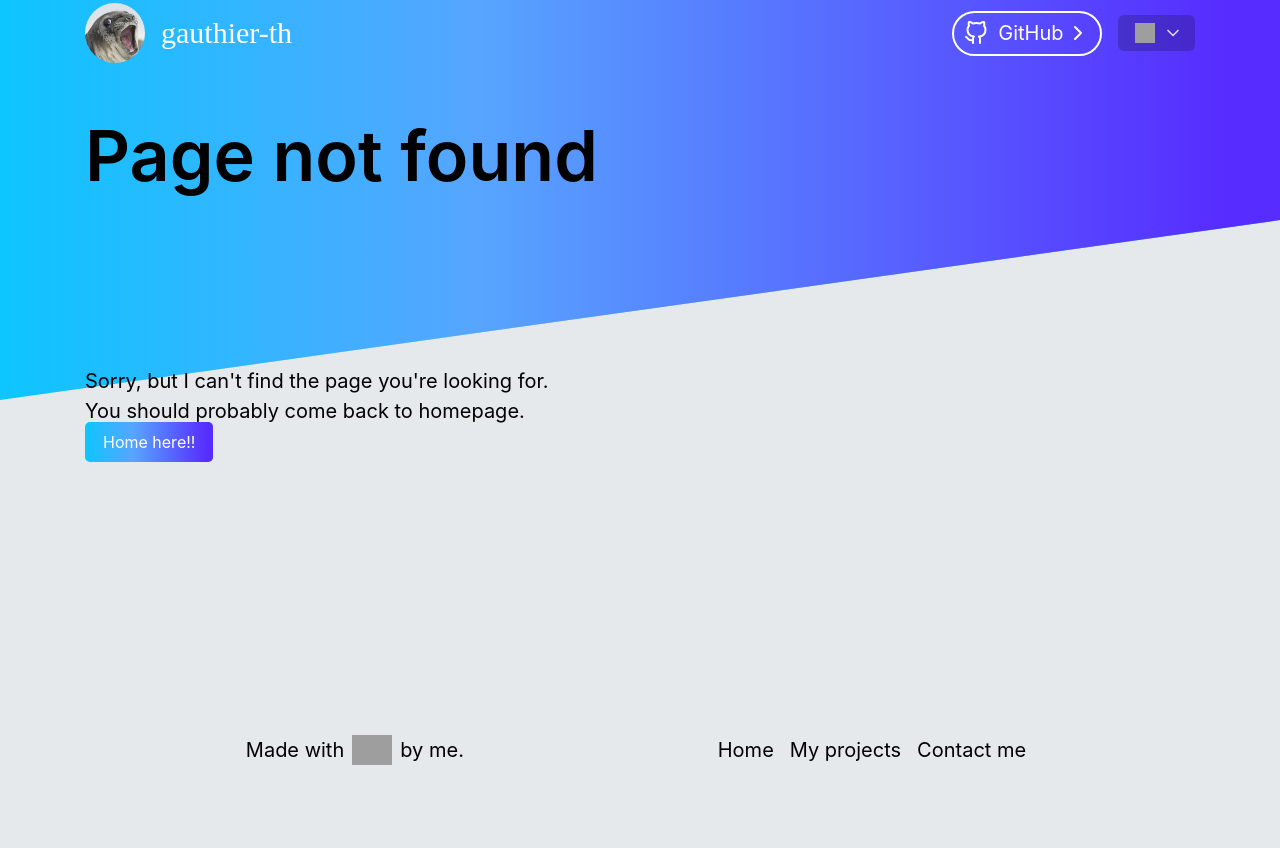
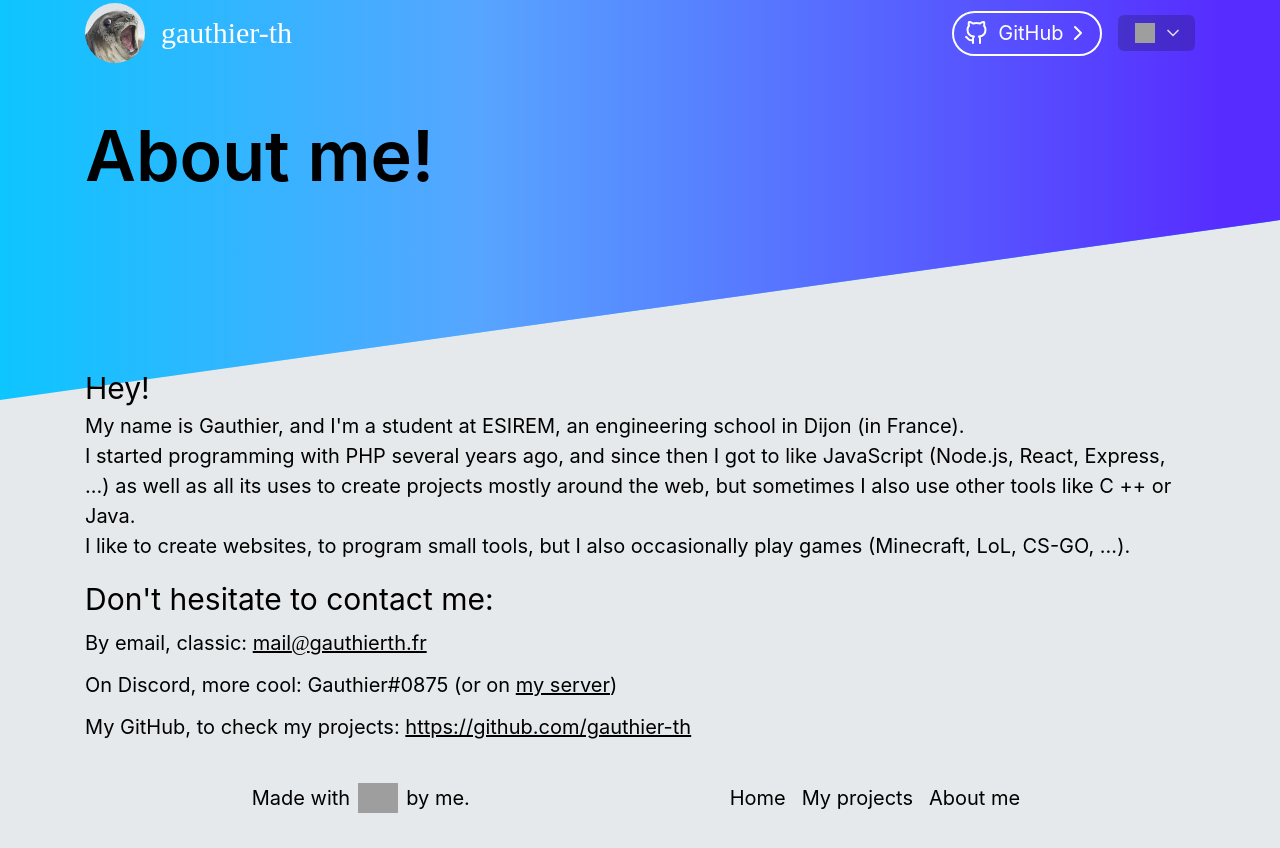
Before and after one commit to gauthier-th/gauthierth.fr, a Next.js app: page /about in a window 1280 px wide. Before the commit this address had no page. Before the commit the page ends 800 px from the top, so only its background shows below. Built offline with nearby package versions, Linux system fonts and the light colour scheme; grey boxes are pictures that could not be loaded.

Commit message:
Update about page

```diff
--- a/components/Layout.tsx
+++ b/components/Layout.tsx
@@ -81,9 +81,9 @@ const Layout = ({ children, pageTitle, title, isIndex, locale }: Props) => {
               {getData(locale, 'Footer link projects')}
             </a>
           </Link>
-          <Link href="/contact">
+          <Link href="/about">
             <a>
-              {getData(locale, 'Footer link contact')}
+              {getData(locale, 'Footer link about')}
             </a>
           </Link>
         </div>
--- a/components/i18n.tsx
+++ b/components/i18n.tsx
@@ -17,17 +17,23 @@ const i18n: { [key: string]: i18nLang } = {
     'Error page button': () => <>
       Home here!!
     </>,
-    'Contact page description': () => <>
-      If you want to get in touch with me for any reason, don't hesitate to contact me with one of the following:
+    'About page description': () => <>
+      <h3>Hey!</h3>
+      <p>My name is Gauthier, and I'm a student at ESIREM, an engineering school in Dijon (in France).</p>
+      <p>I started programming with PHP several years ago, and since then I got to like JavaScript (Node.js, React, Express, ...) as well as all its uses to create projects mostly around the web, but sometimes I also use other tools like C ++ or Java.</p>
+      <p>I like to create websites, to program small tools, but I also occasionally play games (Minecraft, LoL, CS-GO, ...). </p>
     </>,
-    'Contact page mail': () => <>
-      Mail: <a href="mailto:mail@gauthierth.fr">mail@gauthierth.fr</a>
+    'About page links': () => <>
+      Don't hesitate to contact me:
     </>,
-    'Contact page discord': () => <>
-      Discord: Gauthier#0875
+    'About page mail': () => <>
+      By email, classic: <a href="mailto:mail@gauthierth.fr">mail<span style={{ fontFamily: 'initial' }}>@</span>gauthierth.fr</a>
     </>,
-    'Contact page github': () => <>
-      GitHub: <a href="https://github.com/gauthier-th">gauthier-th</a>
+    'About page discord': () => <>
+      On Discord, more cool: Gauthier#0875 (or on <a href="https://discord.gg/vCjEufP" target="_blank">my server</a>)
+    </>,
+    'About page github': () => <>
+      My GitHub, to check my projects: <a href="https://github.com/gauthier-th">https://github.com/gauthier-th</a>
     </>,
     'Index page description': () => <>
       <p>
@@ -35,6 +41,9 @@ const i18n: { [key: string]: i18nLang } = {
       </p>
       <p>
         I'm a young French developer interested in programming various stuff, but mainly things on the web or with JavaScript.
+      </p>
+      <p>
+        You should definitely go take a look at what I'm doing:
       </p>
     </>
   },
@@ -52,17 +61,23 @@ const i18n: { [key: string]: i18nLang } = {
     'Error page button': () => <>
       Par ici !!
     </>,
-    'Contact page description': () => <>
-      Si vous voulez rentrer en contact avec moi pour une quelconque raison, contactez-moi avec une de ces méthode :
+    'About page description': () => <>
+      <h3>Salut !</h3>
+      <p>Mon nom c'est Gauthier, et je suis actuellement étudiant à l'ESIREM, une école d'ingénieur à Dijon.</p>
+      <p>J'ai commencé la programmation avec PHP il y a plusieurs années déjà, et j'ai depuis appris à maîtriser et à apprécier le JavaScript (Node.js, React, Express, ...) ainsi que toutes ses utilisations pour créer des projets principalement autours du Web, mais cela ne m'empêche pas d'utiliser parfois d'autres outils comme le C++ ou Java.</p>
+      <p>J'aime créer des sites, programmer des petits outils, mais aussi faire de temps en temps des jeux (Minecraft, LoL, CS-GO, ...).</p>
     </>,
-    'Contact page mail': () => <>
-      Mail : <a href="mailto:mail@gauthierth.fr">mail@gauthierth.fr</a>
+    'About page links': () => <>
+      N'hésitez pas à me contacter :
     </>,
-    'Contact page discord': () => <>
-      Discord : Gauthier#0875
+    'About page mail': () => <>
+      Par mail, classique : <a href="mailto:mail@gauthierth.fr">mail<span style={{ fontFamily: 'initial' }}>@</span>gauthierth.fr</a>
     </>,
-    'Contact page github': () => <>
-      GitHub : <a href="https://github.com/gauthier-th">gauthier-th</a>
+    'About page discord': () => <>
+      Sur Discord, plus cool : Gauthier#0875 (ou sur <a href="https://discord.gg/vCjEufP" target="_blank">mon serveur</a>)
+    </>,
+    'About page github': () => <>
+      Mon GitHub, pour mes projets : <a href="https://github.com/gauthier-th">https://github.com/gauthier-th</a>
     </>,
     'Index page description': () => <>
       <p>
@@ -72,7 +87,7 @@ const i18n: { [key: string]: i18nLang } = {
         Je suis un jeune développeur français programmant ci et ça, mais surtout des choses sur le web ou avec JavaScript.
       </p>
       <p>
-        Allez donc jeter un &oelig;il à ce que je fais :
+        Vous devriez aller jeter un &oelig;il à ce que je fais :
       </p>
     </>
   }
@@ -103,9 +118,9 @@ const titles: { [key: string]: i18nTitles } = {
       title: 'Page not found',
       pageTitle: 'Page not found'
     },
-    contact: {
-      title: 'Contact me!',
-      pageTitle: 'Contact me'
+    about: {
+      title: 'About me!',
+      pageTitle: 'About me'
     },
     index: {
       title: 'Welcome on my website!'
@@ -120,9 +135,9 @@ const titles: { [key: string]: i18nTitles } = {
       title: 'Page introuvable',
       pageTitle: 'Page introuvable'
     },
-    contact: {
-      title: 'Contactez moi !',
-      pageTitle: 'Contactez moi'
+    about: {
+      title: 'À propos de moi',
+      pageTitle: 'À propos de moi'
     },
     index: {
       title: 'Bienvenue sur mon site !'
@@ -147,27 +162,27 @@ const data: { [key: string]: any } = {
     'Website title': 'Gauthier\'s website',
     'Footer link home': 'Home',
     'Footer link projects': 'My projects',
-    'Footer link contact': 'Contact me',
+    'Footer link about': 'About me',
     'Projects lordbot desc': 'A multi-purpose Discord bot for moderation, fun stuff and with a web dashboard.',
     'Projects conjugation-fr desc': 'A Node.js module for fast conjugation of french verbs.\nThis package is based on the Verbiste database. It contains more than 7000 verbs.',
     'Projects embed-visualizer desc': 'A React Component to render Discord-like embeds.\nUsefull to preview an embed on a web dashboard.',
     'Projects funcraft-api desc': 'An API to retrieve statistics from the Minecraft server "FunCraft.net"!',
     'Index github desc': 'Follow me on GitHub',
     'Index projects desc': 'Check my projects',
-    'Index contact desc': 'How to contact me'
+    'Index about desc': 'Few infos about me'
   },
   fr: {
     'Website title': 'Site de Gauthier',
     'Footer link home': 'Accueil',
     'Footer link projects': 'Mes projets',
-    'Footer link contact': 'Contactez moi',
+    'Footer link about': 'À propos',
     'Projects lordbot desc': 'Un bot Discord multifonction pour de la modération, du diversissement et avec un panel web.',
     'Projects conjugation-fr desc': 'Un module Node.js pour faire de la conjugaison en français.\nLe module est basé sur la base de données Verbiste, contenant plus de 7000 verbes.',
     'Projects embed-visualizer desc': 'Un composant React pour afficher des embeds Discord.\nUtile pour prévisualiser un embed sur un panel web.',
     'Projects funcraft-api desc': 'Une api pour récupérer les statistiques du serveur Minecraft "FunCraft.net" !',
     'Index github desc': 'Suivez-moi sur GitHub',
     'Index projects desc': 'Consultez mes projets',
-    'Index contact desc': 'Comment me contacter'
+    'Index about desc': 'Quelques infos sur moi'
   }
 }
 
--- /dev/null
+++ b/pages/about.tsx
@@ -0,0 +1,35 @@
+import Layout from '../components/Layout'
+import styles from '../styles/About.module.css'
+import { Translation, getTitle } from '../components/i18n'
+
+const AboutPage = ({ locale }: { locale: string }) => (
+  <Layout {...getTitle(locale, 'about')}>
+    <div className={styles.about}>
+      <div className={styles.aboutMe}>
+        <Translation locale={locale} translation='About page description' />
+      </div>
+      <h3 className={styles.contactTitle}>
+        <Translation locale={locale} translation='About page links' />
+      </h3>
+      <div className={styles.links}>
+        <div className={styles.link}>
+          <div>
+            <Translation locale={locale} translation='About page mail' />
+          </div>
+        </div>
+        <div className={styles.link}>
+          <div>
+            <Translation locale={locale} translation='About page discord' />
+          </div>
+        </div>
+        <div className={styles.link}>
+          <div>
+            <Translation locale={locale} translation='About page github' />
+          </div>
+        </div>
+      </div>
+    </div>
+  </Layout>
+)
+
+export default AboutPage
--- a/pages/contact.tsx
+++ /dev/null
@@ -1,34 +0,0 @@
-import { Mail } from 'react-feather'
-import Layout from '../components/Layout'
-import styles from '../styles/contact.module.css'
-import { Translation, getTitle } from '../components/i18n'
-
-const ContactPage = ({ locale }: { locale: string }) => (
-  <Layout {...getTitle(locale, 'contact')}>
-    <p>
-      <Translation locale={locale} translation='Contact page description' />
-    </p>
-    <div className={styles.links}>
-      <div className={styles.link}>
-        <Mail />
-        <div>
-          <Translation locale={locale} translation='Contact page mail' />
-        </div>
-      </div>
-      <div className={styles.link}>
-        <img src="https://discord.com/assets/f8389ca1a741a115313bede9ac02e2c0.svg" style={{ maxWidth: 30, margin: 0 }} />
-        <div>
-          <Translation locale={locale} translation='Contact page discord' />
-        </div>
-      </div>
-      <div className={styles.link}>
-        <img src="/github.svg" />
-        <div>
-          <Translation locale={locale} translation='Contact page github' />
-        </div>
-      </div>
-    </div>
-  </Layout>
-)
-
-export default ContactPage
--- a/pages/index.tsx
+++ b/pages/index.tsx
@@ -1,7 +1,7 @@
 import { useState, ReactNode } from 'react'
 import Link from 'next/link'
 import { motion, AnimateSharedLayout, AnimatePresence } from "framer-motion"
-import { GitHub, Archive, Mail } from 'react-feather'
+import { GitHub, Archive, FileText } from 'react-feather'
 import styles from '../styles/index.module.css'
 import Layout from '../components/Layout'
 import { Translation, getTitle, getData } from '../components/i18n'
@@ -27,9 +27,9 @@ const tiles = (locale: string): Tile[] => (
       href: "/projects"
     },
     {
-      icon: <Mail color="black" />,
-      desc: getData(locale, 'Index contact desc'),
-      href: "/contact"
+      icon: <FileText color="black" />,
+      desc: getData(locale, 'Index about desc'),
+      href: "/about"
     }
   ]
 )
--- a/styles/contact.module.css
+++ b/styles/About.module.css
@@ -1,3 +1,12 @@
+.aboutMe h3 {
+  font-size: 30px;
+}
+
+.contactTitle {
+  font-size: 30px;
+  margin-top: 16px;
+}
+
 .links {
   display: flex;
   flex-direction: column;
@@ -6,7 +15,7 @@
 .link {
   display: flex;
   align-items: center;
-  margin: 12px 0;
+  margin: 6px 0;
 }
 .link img {
   max-width: 24px;
@@ -20,3 +29,7 @@
   color: #000;
   text-decoration: none;
 }
+
+.about a {
+  text-decoration: underline;
+}
```
